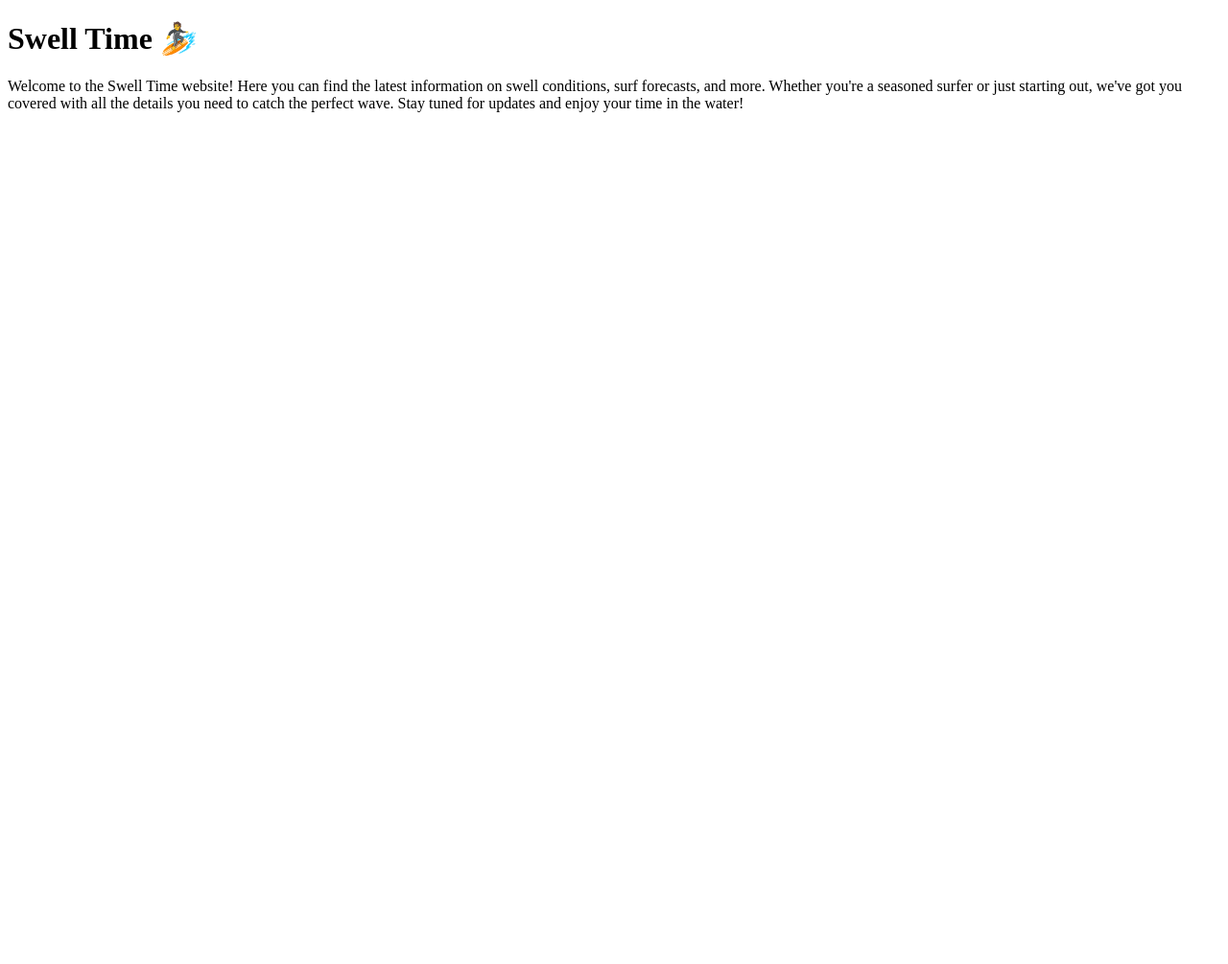
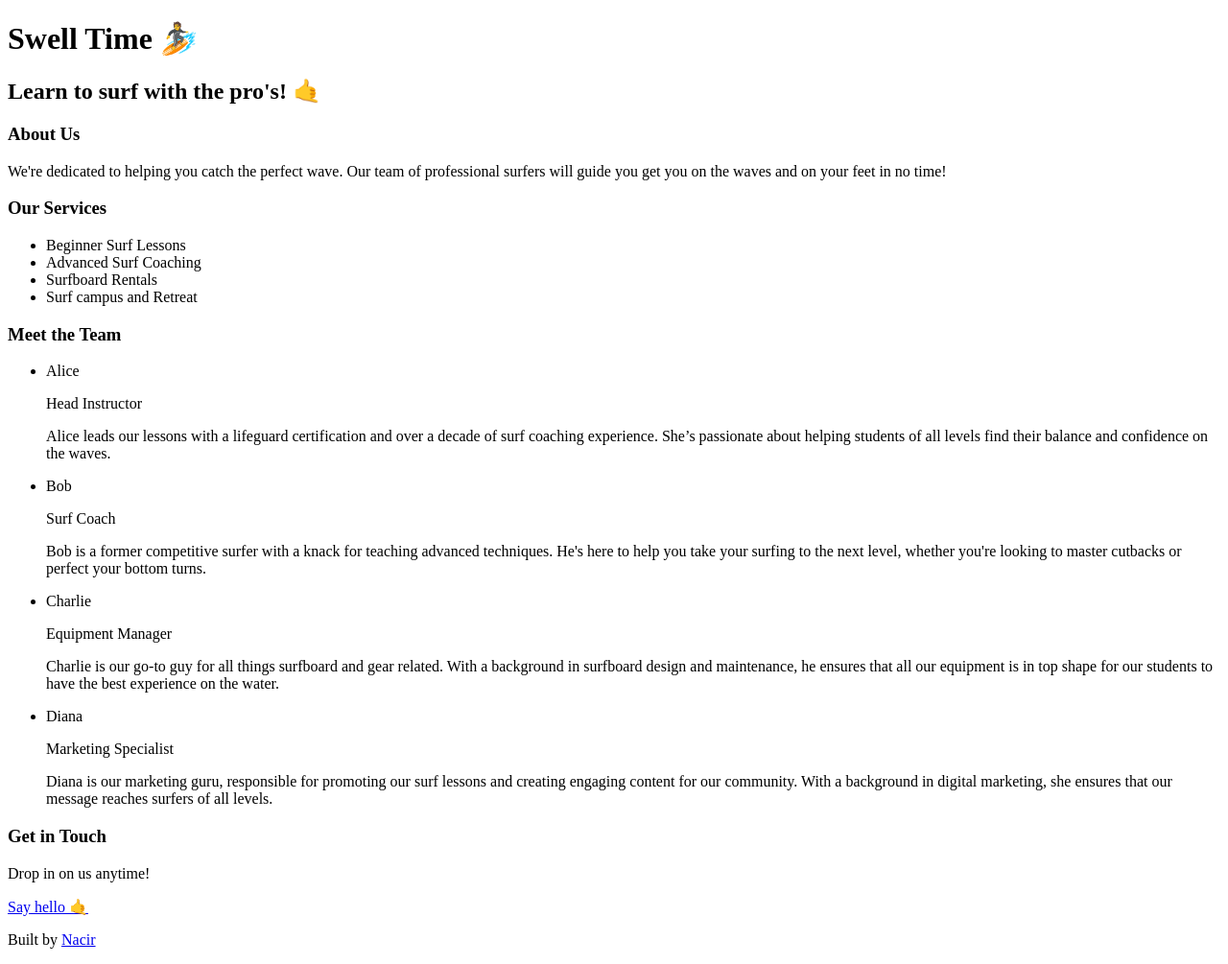
Before and after one commit to zkp-auth/swell-time, a plain HTML site: page index.html in a window 1280 px wide. Shown: the whole page at 96% size. Before the commit the page ends 800 px from the top, so only its background shows below. Drawn offline with Linux system fonts and the light colour scheme.

Commit message:
Update index.html content

```diff
--- a/index.html
+++ b/index.html
@@ -7,8 +7,72 @@
     <title>Swell Time</title>
 </head>
 <body>
-    <h1>Swell Time 🏄</h1>
-    <p>Welcome to the Swell Time website! Here you can find the latest information on swell conditions, surf forecasts, and more. Whether you're a seasoned surfer or just starting out, we've got you covered with all the details you need to catch the perfect wave. Stay tuned for updates and enjoy your time in the water!</p>
-
+    <header>
+        <h1>Swell Time 🏄</h1>
+        <h2>Learn to surf with the pro's! 🤙</h2>
+    </header>
+    <main>
+        <section>
+            <h3>About Us</h3>
+            <p>
+                We're dedicated to helping you catch the perfect wave. Our team of
+                professional surfers will guide you get you on the waves and on your
+                feet in no time!
+            </p>
+        </section>
+        <section id="services">
+            <h3>Our Services</h3>
+            <ul>
+                <li>Beginner Surf Lessons</li>
+                <li>Advanced Surf Coaching</li>
+                <li>Surfboard Rentals</li>
+                <li>Surf campus and Retreat</li>
+            </ul>
+        </section>
+        <section id="meet-the-team">
+            <h3>Meet the Team</h3>
+            <ul>
+                <li>
+                    <p class="team-name">Alice</p>
+                    <p class="team-title">Head Instructor</p>
+                    <p class="team-bio">
+                        Alice leads our lessons with a lifeguard certification and over a decade of surf coaching experience. She’s passionate about helping students of all levels find their balance and confidence on the waves.
+                    </p>
+                </li>
+                <li>
+                    <p class="team-name">Bob</p>
+                    <p class="team-title">Surf Coach</p>
+                    <p class="team-bio">
+                        Bob is a former competitive surfer with a knack for teaching advanced techniques. He's here to help you take your surfing to the next level, whether you're looking to master cutbacks or perfect your bottom turns.
+                    </p>
+                </li>
+                <li>
+                    <p class="team-name">Charlie</p>
+                    <p class="team-title">Equipment Manager</p>
+                    <p class="team-bio">
+                        Charlie is our go-to guy for all things surfboard and gear related. With a background in surfboard design and maintenance, he ensures that all our equipment is in top shape for our students to have the best experience on the water.
+                    </p>
+                </li>
+                <li>
+                    <p class="team-name">Diana</p>
+                    <p class="team-title">Marketing Specialist</p>
+                    <p class="team-bio">
+                        Diana is our marketing guru, responsible for promoting our surf lessons and creating engaging content for our community. With a background in digital marketing, she ensures that our message reaches surfers of all levels.
+                    </p>
+                </li>
+            </ul>
+        </section>
+        <section id="contact-details">
+            <h3>Get in Touch</h3>
+            <p>Drop in on us anytime!</p>
+            <a href="mailto:hello@email.com">Say hello 🤙</a>
+        </section>
+    </main>
+    <footer>
+        <p>
+            Built by
+            <a href="https://github.com/zkp-auth" target="_blank">Nacir</a>
+        </p>
+    </footer>
 </body>
 </html>
```
